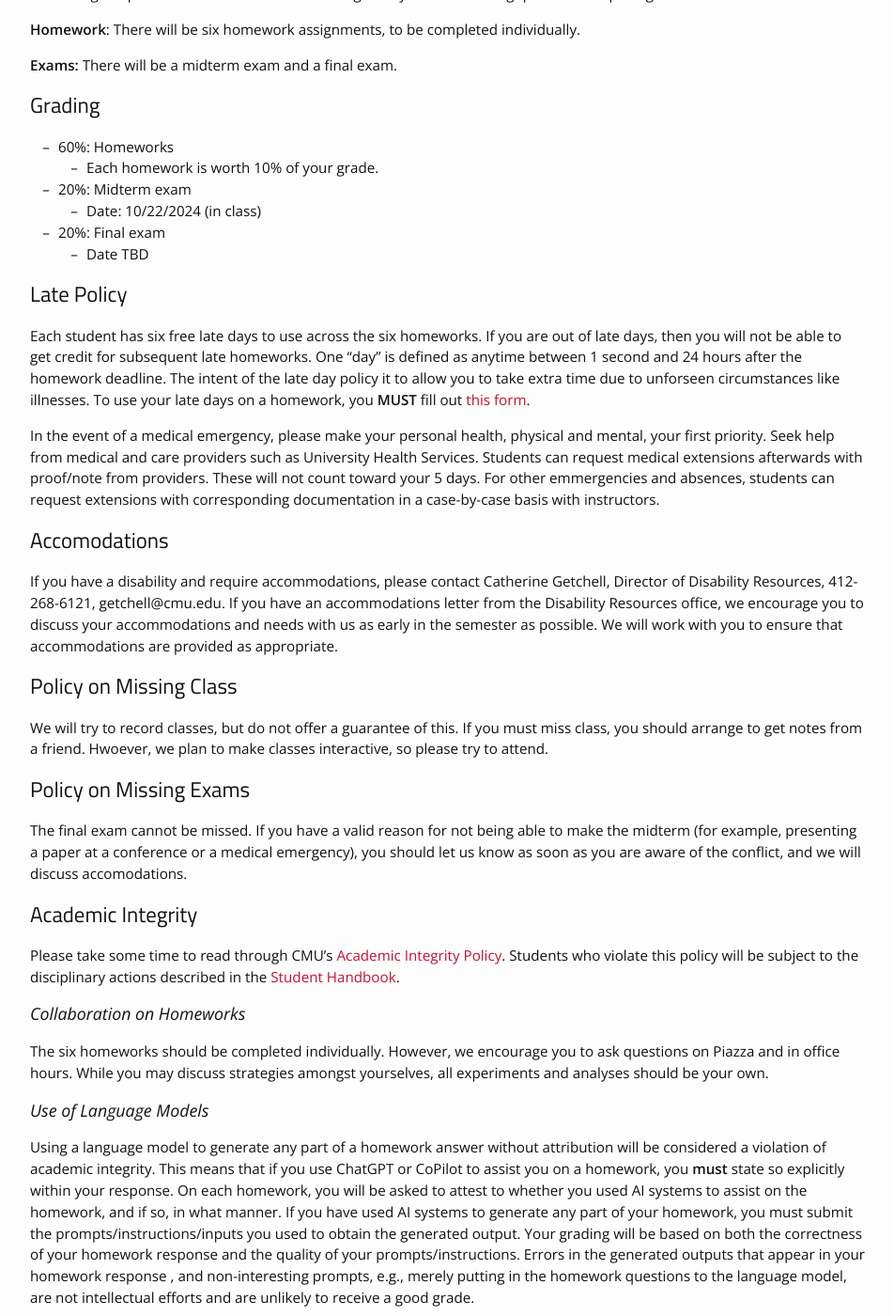
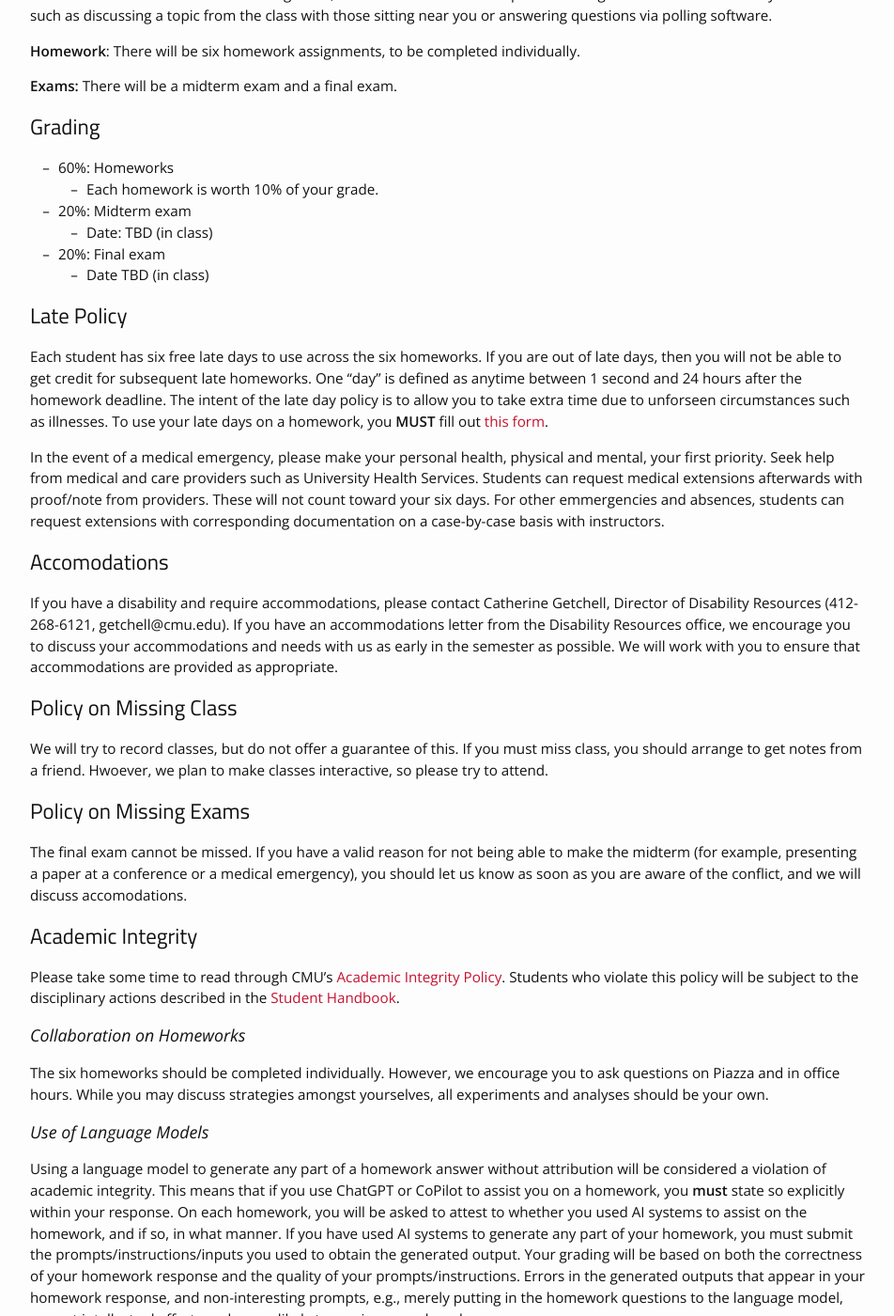
Before and after one commit to cmu-llms-class/cmu-llm-class-website-2025, a Jekyll site: the page built from syllabus.md, in a window 1280 px wide and 1400 px high, scrolled down 1296 px. Shown: the whole window at 94% size, without its empty margins (163-1115 px from the left). Built offline with Jekyll 4.4.1, drawn with Linux system fonts in a browser that asks for light colours; nearby versions of some CDN libraries; some of the changed text lies outside the part shown.

Commit message:
Updated syllabus

```diff
--- a/syllabus.md
+++ b/syllabus.md
@@ -13,13 +13,13 @@ permalink: /syllabus/
 
 ## Course Description
 
-Large Language Models Methods and Applications (11-667) is a graduate-level course that aims to provide a holistic view of the current state of large language models.
+Large Language Models Methods and Applications (11-667) is a graduate-level course that aims to provide a holistic view of the current state of large language models (LLMs).
 The first half of this course starts with the basic of language models, including network architectures, training, inference, and evaluation.
-Then it discusses the interpretation (or attempts of), alignments, and emergent capabilities of large language models, followed by its popular applications in language tasks and new utilizations beyond texts.
-In the second half, this course first presents the techniques of scaling up language model pretraining and recent approaches in making the pretraining of large models and their deployment more efficient.
-It then discusses various concerns surrounding the deployment of large language models and wraps up with the challenges and frontiers of LLM developments.
+Then it discusses the interpretation (or attempts of), alignments, and emergent capabilities of LLMs, followed by its popular applications in language tasks and new utilizations beyond texts.
+In the second half, this course first presents the techniques of scaling up language model pretraining and recent approaches in making the pretraining of LLMs and their deployment more efficient.
+It then discusses various concerns surrounding the deployment of LLMs and wraps up with the challenges and frontiers of recent developments.
 
-This course is designed to give graduate-level students an overview of the techniques behind LLMs and a thorough grounding on the fundamentals and cutting-edge developments of LLMs, to prepare them for further research or applied endeavors in this new AI era.
+The course is designed to give graduate-level students an overview of the techniques behind LLMs and a thorough grounding on the fundamentals and cutting-edge developments of LLMs, to prepare them for further research or applied endeavors in this domain.
 
 
 ## Learning Goals
@@ -29,61 +29,62 @@ Students who successfully complete this course will be able to:
 * Compare and contrast different models in the LLM ecosystem in order to determine the best model for any given task.
 * Implement and train a neural language model from scratch in Pytorch.
 * Utilize open-source libraries to finetune and do inference with popular pre-trained language models.
-* Understand how to apply LLMs to a variety of downstream applications, and how decisions made during pre-training affect suitability for these tasks.
-* Read and comprehend recent, academic papers on LLMs and have knowledge of the common terms used in them (alignment, scaling laws, RLHF, prompt engineering, instruction tuning, etc.).
+* Apply LLMs to a variety of downstream applications.
+* Observe how decisions made during pre-training affect suitability for downstream tasks.
+* Explain the common terms used in academic papers on LLMs (e.g., alignment, scaling laws, RLHF, prompt engineering, instruction tuning).
+* Read and comprehend recent, academic papers on LLMs.
 * Design new methodologies to leverage existing large scale language models in novel ways.
 
 
 ## Prerequisites
 
-Students should have a basic understanding of machine learning, equivalent to the material covered by [10-301/10-601](http://www.cs.cmu.edu/~mgormley/courses/10601/schedule.html), and be familiar with concepts in natural language processing, equivalent to those covered by [11-411/11-611](http://demo.clab.cs.cmu.edu/NLP/).
+Students should have a basic understanding of machine learning, equivalent to the material covered by [10-301/10-601](http://www.cs.cmu.edu/~mgormley/courses/10601/schedule.html), and be familiar with concepts in natural language processing, equivalent to those covered by [11-411/11-611](https://www.cs.cmu.edu/~ehn/11-611/).
 
-Students are expected to be fluent in Python. Familiarity with deep learning frameworks such as PyTorch will also be helpful.
+Students are expected to be fluent in Python. Familiarity with deep learning frameworks such as PyTorch is desirable but not strictly required.
 
 
 ## Class Format
 
-Classes will be in person, every Tuesday and Thursday 2:00PM-3:20PM at Baker Hall A51.
+Classes will be in person, every Tuesday and Thursday 2 PM - 3:20 PM at Baker Hall A51.
 
 **Readings**: There will be reading materials for each lecture, which students are required to read through  _before_ the class.
 
 **Interactive Activities**:
 There will be ungraded, interactive activities interspersed through the lectures.
-These will be things like discussing a topic from the class with those sitting near you or answering questions via polling software.
+These may be activities such as discussing a topic from the class with those sitting near you or answering questions via polling software.
 
 **Homework**: There will be six homework assignments, to be completed individually.
 
 **Exams:** There will be a midterm exam and a final exam.
-
 
 ## Grading
 
 * 60%: Homeworks
     * Each homework is worth 10% of your grade.
 * 20%: Midterm exam
-    * Date: 10/22/2024 (in class)
+    * Date: TBD (in class)
 * 20%: Final exam
-    * Date TBD
+    * Date TBD (in class)
 
 ## Late Policy
 
 Each student has six free late days to use across the six homeworks.
 If you are out of late days, then you will not be able to get credit for subsequent late homeworks.
 One “day” is defined as anytime between 1 second and 24 hours after the homework deadline.
-The intent of the late day policy it to allow you to take extra time due to unforseen circumstances like illnesses.
-To use your late days on a homework, you **MUST** fill out [this form](https://forms.gle/qTQNjSacURpWBySZ9).
+The intent of the late day policy is to allow you to take extra time due to unforseen circumstances such as illnesses.
+To use your late days on a homework, you **MUST** fill out [this form](https://forms.gle/ewSLhaZTQdezeKsz7).
 
 In the event of a medical emergency, please make your personal health, physical and mental, your first priority.
 Seek help from medical and care providers such as University Health Services.
 Students can request medical extensions afterwards with proof/note from providers.
-These will not count toward your 5 days.
-For other emmergencies and absences, students can request extensions with corresponding documentation in a case-by-case basis with instructors.
+These will not count toward your six days.
+For other emmergencies and absences, students can request extensions with corresponding documentation on a case-by-case basis with instructors.
 
 
 ## Accomodations
 If you have a disability and require
-accommodations, please contact Catherine Getchell, Director of Disability Resources, 412-268-6121,
-getchell@cmu.edu.
+accommodations, please contact Catherine Getchell, Director of Disability Resources (412-268-6121,
+getchell@cmu.edu).
 If you have an accommodations letter from the Disability Resources office, we encourage you to discuss your accommodations and needs with us as early in the semester as possible.
 We will work with you to ensure that accommodations are provided as appropriate.
 
@@ -109,4 +110,4 @@ This means that if you use ChatGPT or CoPilot to assist you on a homework, you *
 On each homework, you will be asked to attest to whether you used AI systems to assist on the homework, and if so, in what manner.
 If you have used AI systems to generate any part of your homework, you must submit the prompts/instructions/inputs you used to obtain the generated output.
 Your grading will be based on both the correctness of your homework response and the quality of your prompts/instructions.
-Errors in the generated outputs that appear in your homework response , and non-interesting prompts, e.g., merely putting in the homework questions to the language model, are not intellectual efforts and are unlikely to receive a good grade.
+Errors in the generated outputs that appear in your homework response, and non-interesting prompts, e.g., merely putting in the homework questions to the language model, are not intellectual efforts and are unlikely to receive a good grade.
```
Also changed, not shown: 2 other files.
